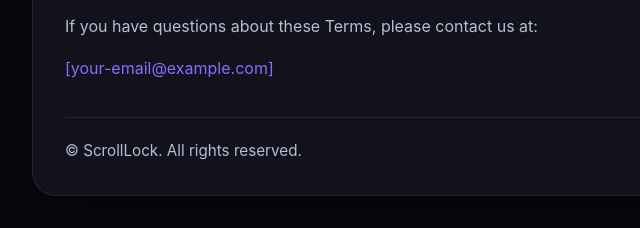
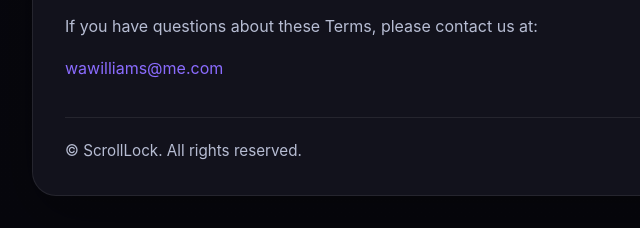
Before and after one commit to wawilliams003/scrolllock, a plain HTML site: page terms.html in a window 1280 px wide. Shown: the part 3012-3240 px from the top of the page, 198-838 px from the left. Drawn offline with Linux system fonts and the light colour scheme.

Commit message:
Update terms.html

```diff
--- a/terms.html
+++ b/terms.html
@@ -253,7 +253,7 @@
         If you have questions about these Terms, please contact us at:
       </p>
       <p>
-        <a href="mailto:wawilliams@me.com">[your-email@example.com]</a>
+        <a href="mailto:wawilliams@me.com">wawilliams@me.com</a>
       </p>
 
       <div class="footer">
```
